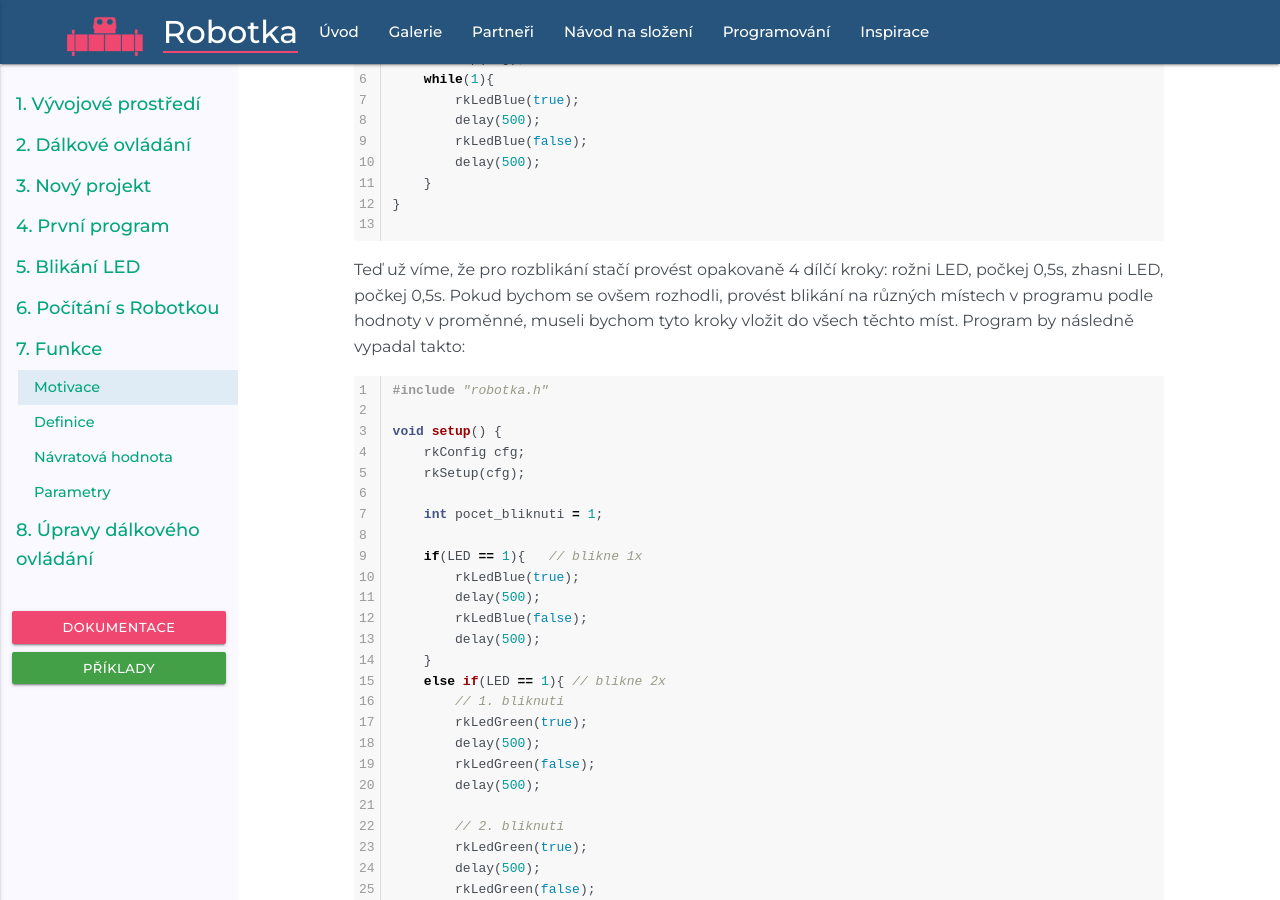
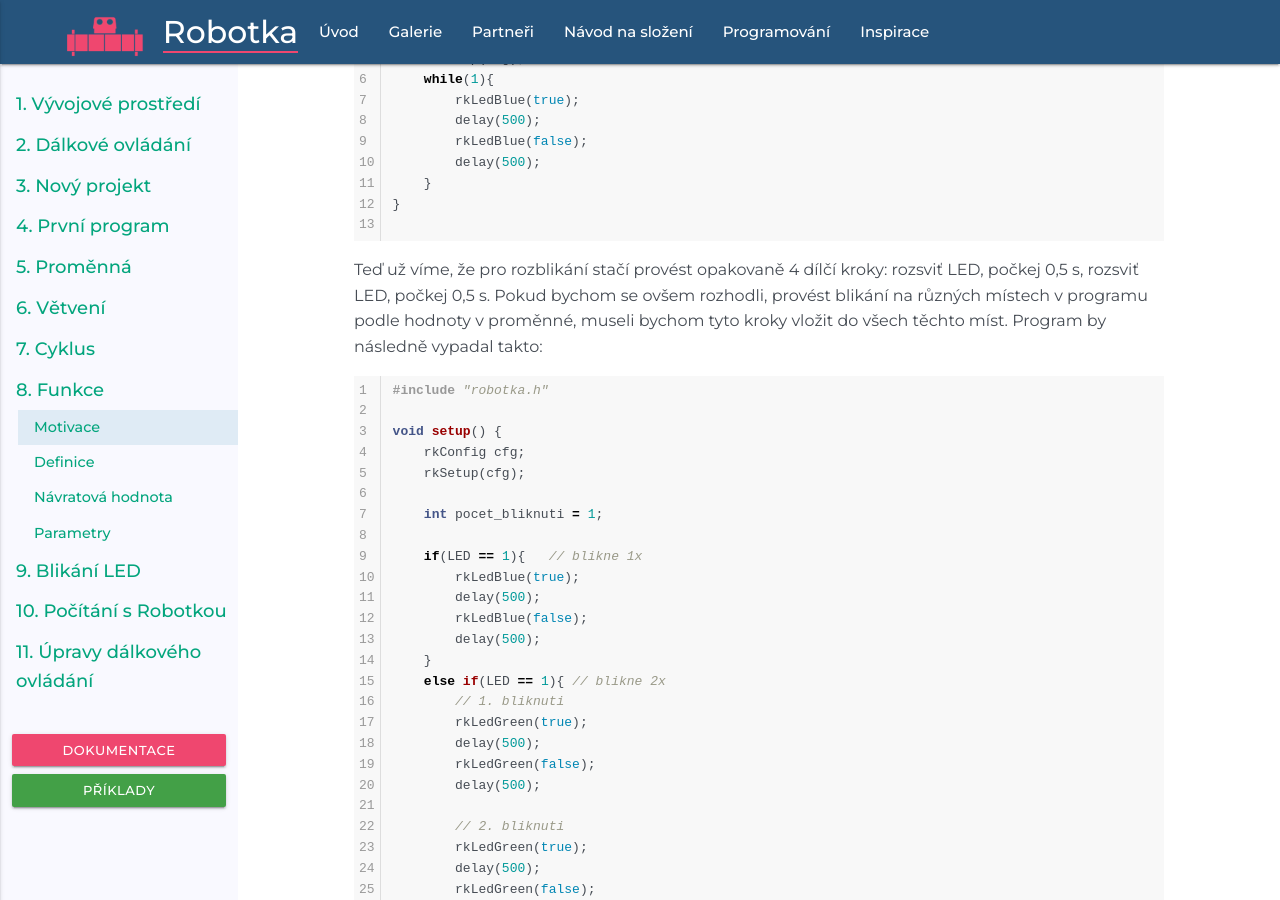
Before and after one commit to RoboticsBrno/robotka.robotickytabor.cz, a Jekyll site: the page built from _coding/008_funkce.md, in a window 1280 px wide and 900 px high, scrolled down 358 px. Built offline with Jekyll 4.4.1, drawn with Linux system fonts in a browser that asks for light colours; some of the changed text lies outside the part shown.

Commit message:
Made refactoring of coding and fixed OC

````diff
--- a/_coding/006_funkce.md
+++ b/_coding/008_funkce.md
@@ -22,7 +22,7 @@ void setup() {
 }
 
 ```
-Teď už víme, že pro rozblikání stačí provést opakovaně 4 dílčí kroky: rožni LED, počkej 0,5s, zhasni LED, počkej 0,5s. Pokud bychom se ovšem rozhodli, provést blikání na různých místech v programu podle hodnoty v proměnné, museli bychom tyto kroky vložit do všech těchto míst. Program by následně vypadal takto:
+Teď už víme, že pro rozblikání stačí provést opakovaně 4 dílčí kroky: rozsviť LED, počkej 0,5 s, rozsviť LED, počkej 0,5 s. Pokud bychom se ovšem rozhodli, provést blikání na různých místech v programu podle hodnoty v proměnné, museli bychom tyto kroky vložit do všech těchto míst. Program by následně vypadal takto:
 ```cpp
 #include "robotka.h"
 
````
Also changed, not shown: _coding/005_promenna.md (added, +15 -0 lines), _coding/006_vetveni.md (added, +6 -0 lines), _coding/007_cyklus.md (added, +6 -0 lines), _guides/006 - Podvozek.md (+2 -2 lines), _coding/009_blikani_led.md (renamed from _coding/004_blikani_led.md), _coding/010_pocitani_s_robotkou.md (renamed from _coding/005_pocitani_s_robotkou.md).
